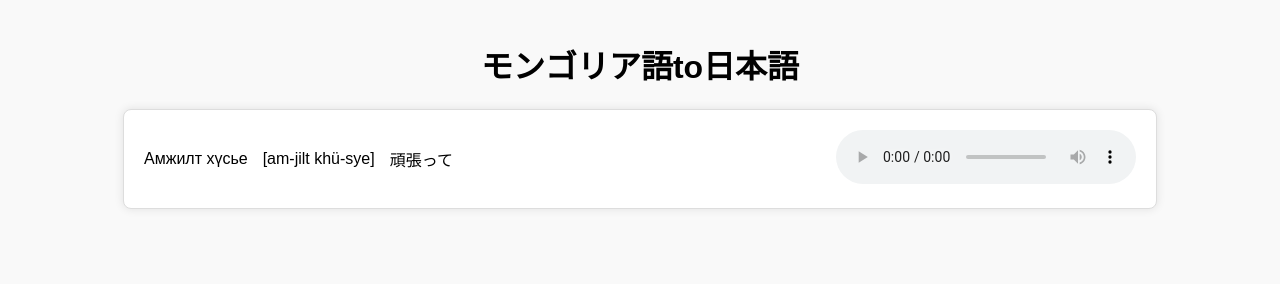
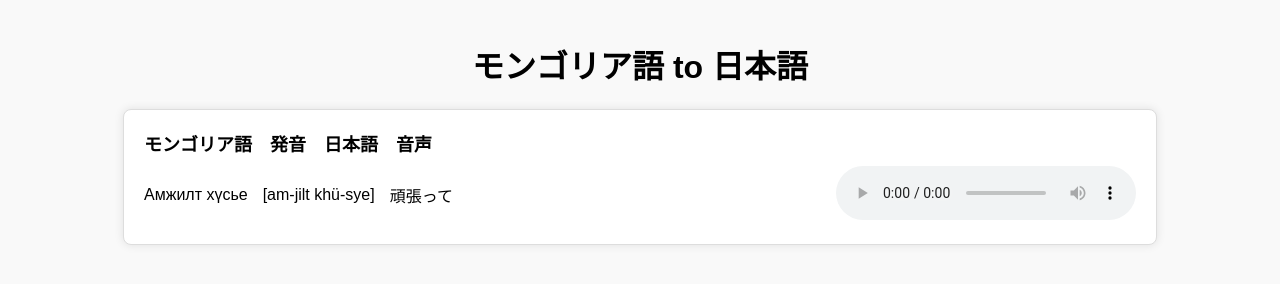
Before and after one commit to orange1402/japaness-mongorian, a plain HTML site: page index.html in a window 1280 px wide. Drawn offline with Linux system fonts and the light colour scheme.

Commit message:
Update index.html

```diff
--- a/index.html
+++ b/index.html
@@ -3,7 +3,7 @@
 <head>
     <meta charset="UTF-8">
     <meta name="viewport" content="width=device-width, initial-scale=1.0">
-    <title>モンゴリア語to日本語</title>
+    <title>モンゴリア語学習サイト</title>
     <style>
         body {
             font-family: Arial, sans-serif;
@@ -22,9 +22,12 @@
             margin-bottom: 20px;
             box-shadow: 0 0 10px rgba(0, 0, 0, 0.1);
             width: 80%;
+        }
+        .entry {
             display: flex;
             justify-content: space-between;
             align-items: center;
+            margin-top: 10px;
         }
         .text {
             flex: 1;
@@ -38,16 +41,24 @@
         .audio {
             margin-left: 20px;
         }
+        .title {
+            font-size: 18px;
+            font-weight: bold;
+            margin-bottom: 10px;
+            text-align: left;
+        }
     </style>
 </head>
 <body>
-    <h1>モンゴリア語to日本語</h1>
+    <h1>モンゴリア語 to 日本語</h1>
 
     <div class="container">
+        <div class="title">モンゴリア語　発音　日本語　音声</div>
+        <div class="entry">
             <div class="text">
                 <span>Амжилт хүсье</span>
-            <span> [am-jilt khü-sye]</span>
-            <span> 頑張って</span>
+                <span>[am-jilt khü-sye]</span>
+                <span>頑張って</span>
             </div>
             <div class="audio">
                 <audio controls>
@@ -56,6 +67,7 @@
                 </audio>
             </div>
         </div>
+    </div>
 
     <!-- 可以複製以上的container塊，為每一個蒙古語單詞增加新的條目 -->
 
```
Lines whose indentation alone changed are shown as unchanged.
